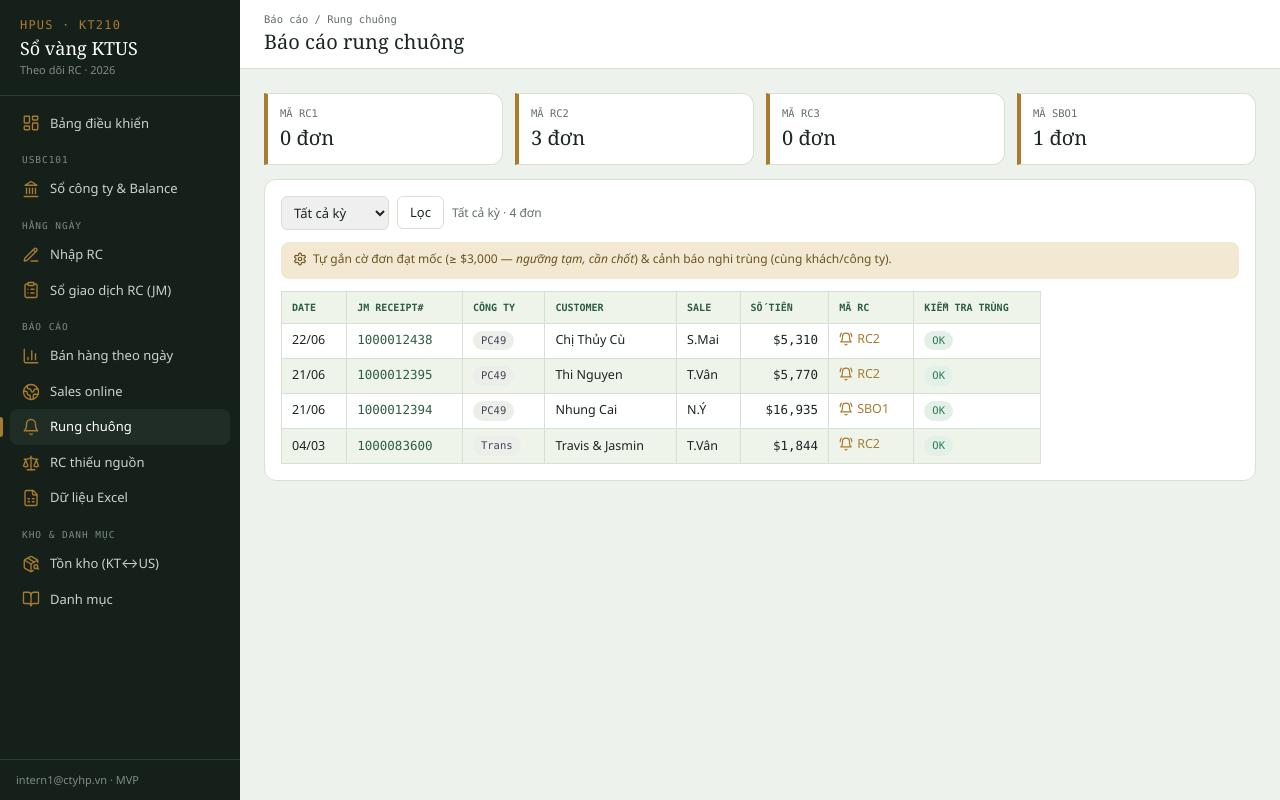
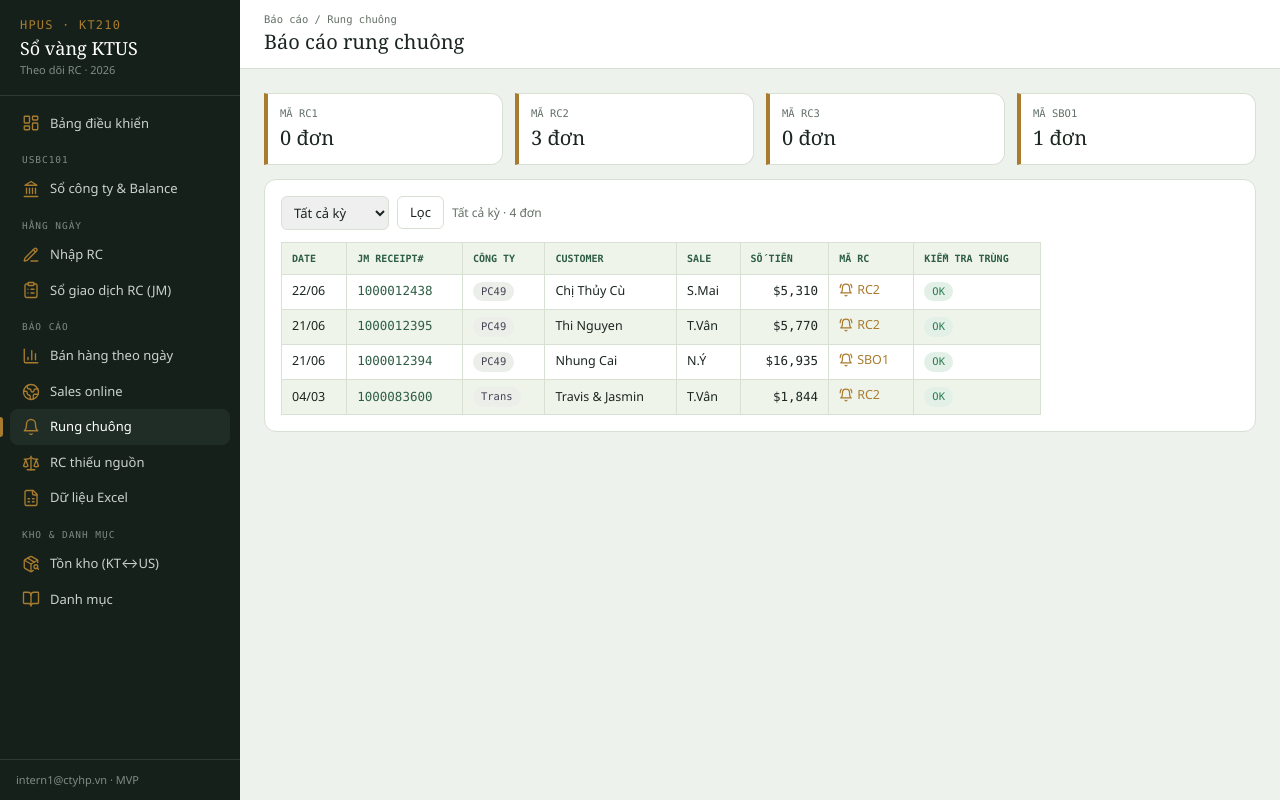
Before and after one commit to quocviet-IT/ktus, a Next.js app: page /reports/bell in a window 1280 px wide. Built offline with nearby package versions, Linux system fonts and the light colour scheme.

Commit message:
Remove Bell report threshold info line

```diff
--- a/src/app/reports/bell/page.tsx
+++ b/src/app/reports/bell/page.tsx
@@ -42,9 +42,6 @@ export default async function Bell({ searchParams }: { searchParams: SP }) {
             <button type="submit" className="rounded-md border border-line px-3 py-1.5 text-[13px] hover:border-accent">Lọc</button>
             <span className="text-[12px] text-muted">{periodLabel(searchParams)} · {rows.length} đơn</span>
           </form>
-          <div className="bg-accentSoft rounded-lg px-3 py-2 text-[12px] text-[#6c5320] mb-3">
-            <span className="inline-flex items-start gap-1.5"><Settings className="mt-0.5 h-3.5 w-3.5 shrink-0" aria-hidden="true" /> <span>Tự gắn cờ đơn đạt mốc (≥ {money(BELL_THRESHOLD)} — <i>ngưỡng tạm, cần chốt</i>) &amp; cảnh báo nghi trùng (cùng khách/công ty).</span></span>
-          </div>
           <div className="overflow-x-auto">
             <table className="border-collapse text-[12.5px] min-w-[760px]">
               <thead><tr>
```
